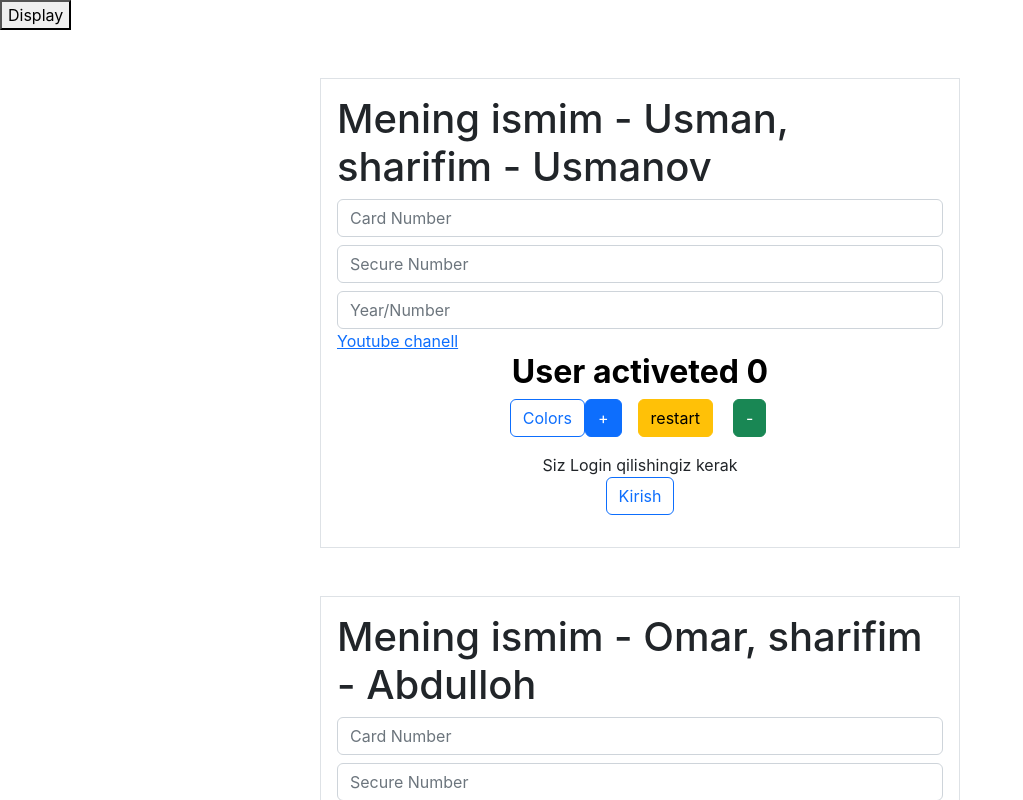
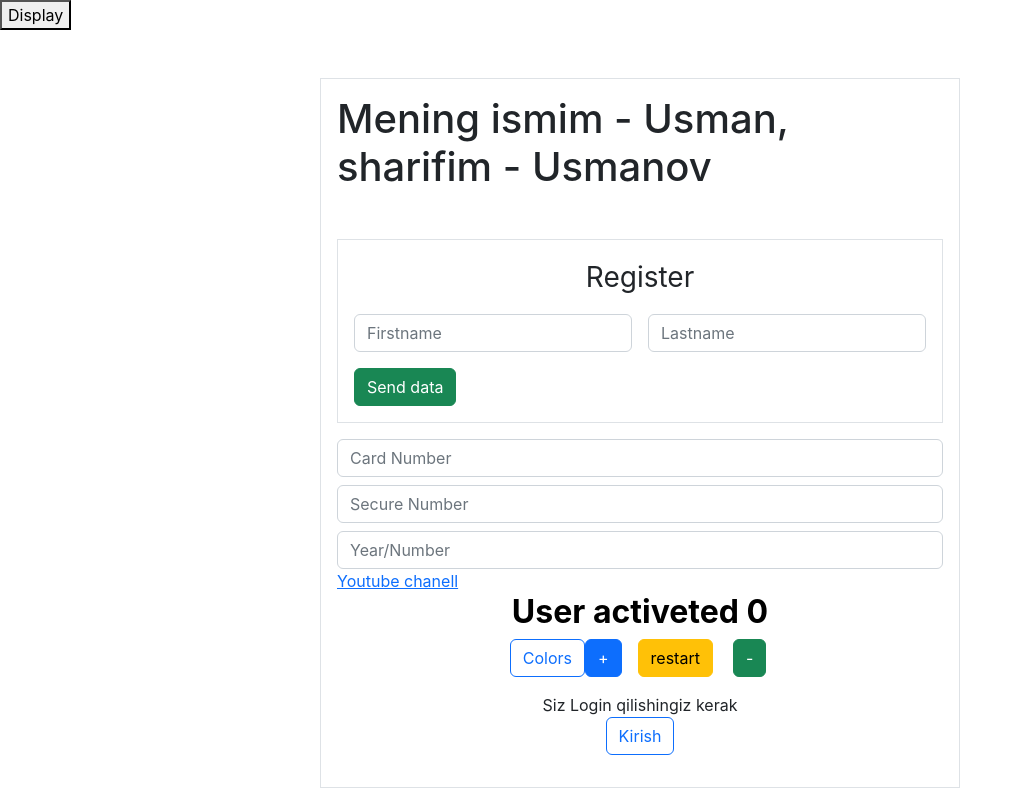
Before and after one commit to Nigohmahram/react-hook, a React (Create React App) app: page / in a window 1280 px wide. Shown: the top 800 px of the page, without its empty margins (0-1023 px from the left). Built offline with nearby package versions, Linux system fonts and the light colour scheme.

Commit message:
Write a custom hook

```diff
--- a/src/App.js
+++ b/src/App.js
@@ -1,6 +1,7 @@
-import { Component, useEffect, useState, useCallback, useMemo, useRef } from 'react';
+import { useEffect, useState, useCallback, useMemo, useRef } from 'react';
 import './App.css';
 import CounterItem from './counter-item/counter-item';
+import useInputValidation from './hook/useInputValidate';
 
 // class User extends Component {
 // 	constructor(props) {
@@ -79,14 +80,15 @@ import CounterItem from './counter-item/counter-item';
 // 		);
 // 	}
 // }
+//SHaxsiy hook yozish
+
 //useMemo hooks
 const bigCountNumber = number => {
 	let i = 0;
-	while (i < 1000000000) i++;
+	while (i < 1000000) i++;
 	console.log(i);
 	return number * 2;
 };
-console.log(bigCountNumber);
 
 const User = ({ firstName, lastName, link }) => {
 	const [counter, setCount] = useState(0);
@@ -96,6 +98,11 @@ const User = ({ firstName, lastName, link }) => {
 	const [cvcNumber, setCvcNumber] = useState('');
 	const cvcRef = useRef(null);
 	const dataRef = useRef(null);
+	const frstname = useInputValidation('');
+	const latname = useInputValidation('');
+
+	const validateColorFrstname = frstname.validateInput() ? 'text-danger' : null;
+	const validateColorLatname = latname.validateInput() ? 'text-danger' : null;
 
 	const handleInput = e => {
 		const val = e.target.value;
@@ -160,6 +167,28 @@ const User = ({ firstName, lastName, link }) => {
 				<h1>
 					Mening ismim - {firstName}, sharifim - {lastName}
 				</h1>
+				<div className='w-40 mx-auto mb-3'>
+					<div className='border p-3 mt-5'>
+						<p className='text-center fs-3'>Register</p>
+						<div className='d-flex gap-3'>
+							<input
+								type='text'
+								className={`form-control ${frstname.validateColor}`}
+								placeholder='Firstname'
+								value={frstname.value}
+								onChange={frstname.onChange}
+							/>
+							<input
+								type='text'
+								className={`form-control ${latname.validateColor}`}
+								placeholder='Lastname'
+								value={latname.value}
+								onChange={latname.onChange}
+							/>
+						</div>
+						<button className='mt-3 btn btn-success'>Send data</button>
+					</div>
+				</div>
 				<input type='text' className='form-control' placeholder='Card Number' onChange={handleInput} value={cardNumber} />
 				<input
 					ref={cvcRef}
--- /dev/null
+++ b/src/hook/useInputValidate.js
@@ -0,0 +1,14 @@
+import { useState } from 'react';
+const useInputValidation = initialValue => {
+	const [value, setValue] = useState(initialValue);
+	const onChange = e => {
+		setValue(e.target.value);
+	};
+	const validateInput = () => {
+		return value.search(/\d/) >= 0;
+	};
+	const validateColor = validateInput() ? 'text-danger' : null;
+	return { value, onChange, validateInput, validateColor };
+};
+
+export default useInputValidation;
```
